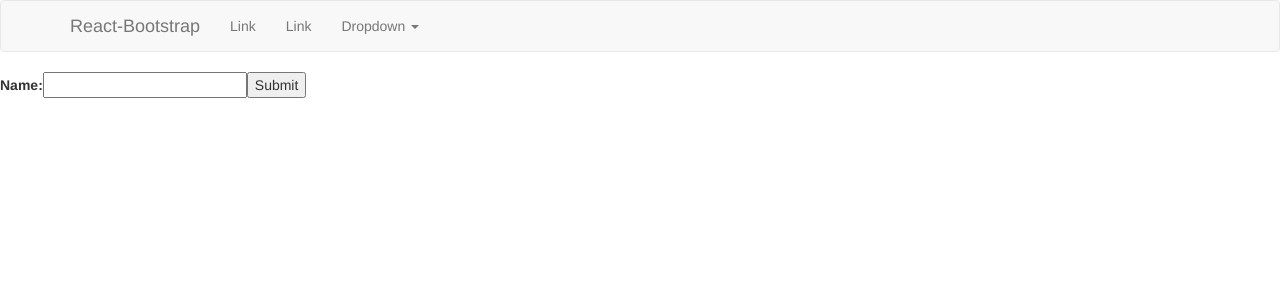
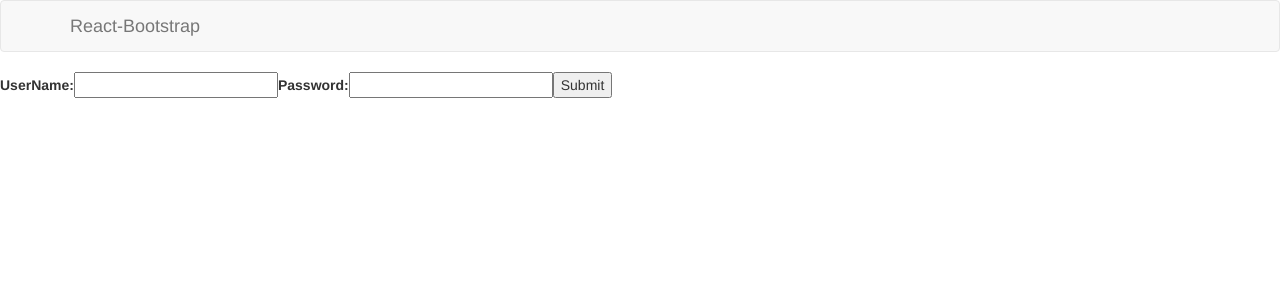
Before and after one commit to einsteinreloaded/Project-L, a React app: page / in a window 1280 px wide. Shown: the top 300 px of the page. Built offline with nearby package versions, Linux system fonts and the light colour scheme.

Commit message:
Login handlers change

```diff
--- a/src/components/Login/LoginForm/index.js
+++ b/src/components/Login/LoginForm/index.js
@@ -3,18 +3,22 @@
 export default class LoginForm extends React.Component {
   constructor(props) {
     super(props);
-    this.state = {value: ''};
+    this.state = {username: '', password:''};
 
-    this.handleChange = this.handleChange.bind(this);
+    this.handleUserNameChange = this.handleUserNameChange.bind(this);
+    this.handlePasswordChange = this.handlePasswordChange.bind(this);
     this.handleSubmit = this.handleSubmit.bind(this);
   }
 
-  handleChange(event) {
-    this.setState({value: event.target.value});
+  handleUserNameChange(event) {
+    this.setState({username: event.target.value});
+  }
+   handlePasswordChange(event) {
+    this.setState({password: event.target.value});
   }
 
   handleSubmit(event) {
-    alert('A name was submitted: ' + this.state.value);
+      console.log("inside submit");
     event.preventDefault();
   }
 
@@ -22,8 +26,12 @@
     return (
       <form onSubmit={this.handleSubmit}>
         <label>
-          Name:
-          <input type="text" value={this.state.value} onChange={this.handleChange} />
+          UserName:
+          <input type="text" value={this.state.username} onChange={this.handleUserNameChange} />
+        </label>
+         <label>
+          Password:
+          <input type="password" value={this.state.password} onChange={this.handlePasswordChange} />
         </label>
         <input type="submit" value="Submit" />
       </form>
--- a/src/components/Navbar/index.js
+++ b/src/components/Navbar/index.js
@@ -8,17 +8,7 @@
         <a href="#">React-Bootstrap</a>
       </Navbar.Brand>
     </Navbar.Header>
-    <Nav>
-      <NavItem eventKey={1} href="#">Link</NavItem>
-      <NavItem eventKey={2} href="#">Link</NavItem>
-      <NavDropdown eventKey={3} title="Dropdown" id="basic-nav-dropdown">
-        <MenuItem eventKey={3.1}>Action</MenuItem>
-        <MenuItem eventKey={3.2}>Another action</MenuItem>
-        <MenuItem eventKey={3.3}>Something else here</MenuItem>
-        <MenuItem divider />
-        <MenuItem eventKey={3.4}>Separated link</MenuItem>
-      </NavDropdown>
-    </Nav>
+
   </Navbar>
 );
 
```
